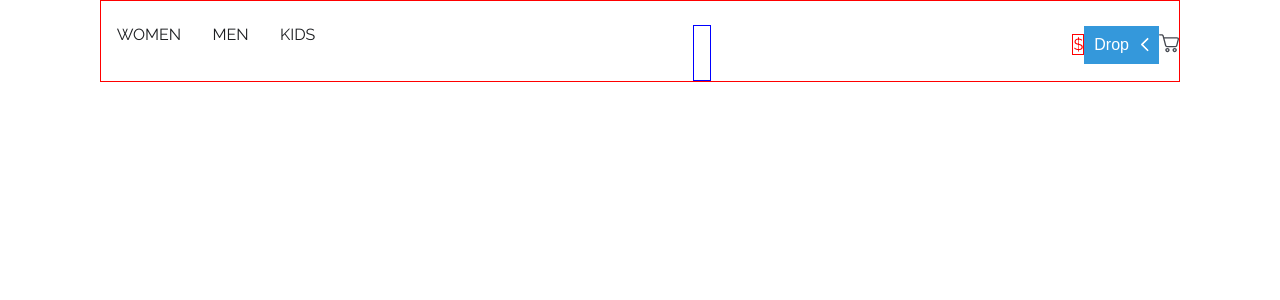
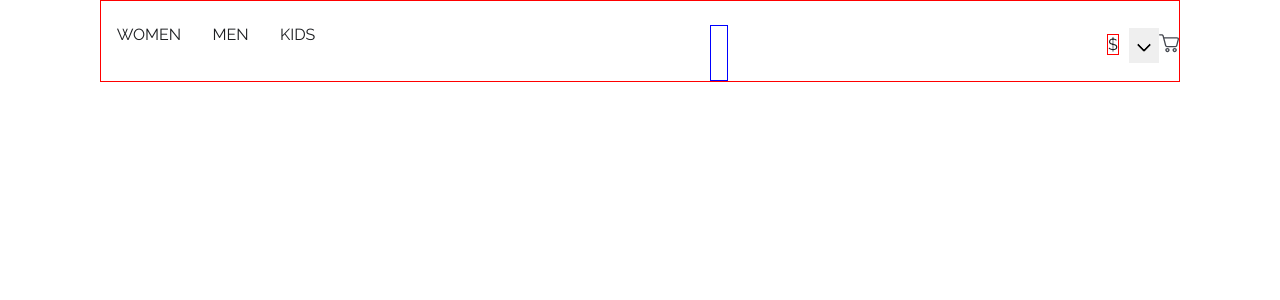
Before and after one commit to muhiddinjv/scandishop, a React (Create React App) app in the folder client/: page / in a window 1280 px wide. Shown: the top 300 px of the page. Built offline with nearby package versions, Linux system fonts and the light colour scheme; some icons are missing.

Commit message:
style: dropdown menu

```diff
--- a/client/src/components/Dropdown.js
+++ b/client/src/components/Dropdown.js
@@ -64,7 +64,7 @@ export default class Dropdown extends Component {
     return (
       <div className="dropdown">
         <label className="dropdown__label" htmlFor="dropdown" ref={this.dpdLabelRef}>$</label>
-        <button className="dropdown__btn" onClick={(e) =>this.showCurrencies(e.target.classList)} ref={this.dpdBtnRef}>Drop</button>
+        <button className="dropdown__btn" onClick={(e) =>this.showCurrencies(e.target.classList)} ref={this.dpdBtnRef}></button>
         <ul className="dropdown__content" ref={this.dpdContentRef}>
           {this.createDropdownList  ()}
         </ul>
--- a/client/src/media/sass/Dropdown.scss
+++ b/client/src/media/sass/Dropdown.scss
@@ -3,14 +3,17 @@
 .dropdown {
   position: relative;
   // display: inline-block;
+  color: $--c-text;
+  // color: $--c-black;
+
   &__label{
-    color: red;
-    border: 1px solid red;
+      border: 1px solid red;
+      margin-right: 1rem;
 
   }
 
   &__options{
-    background-color: #f1f1f1;
+    background-color: white;
     min-width: 10rem;
     &:hover{
       background-color: #ddd;
@@ -20,29 +23,25 @@
 
 
   &__btn {
-    background-color: #3498db;
-    color: white;
+    // background-color: #3498db;
     padding: 1rem;
-    font-size: 1.6rem;
     border: none;
     cursor: pointer;
 
     &:hover,
     &:focus {
-      background-color: #2980b9;
+      // background-color: #2980b9;
     }
 
     &:after {
       content: "";
       display: inline-block;
-      float: right;
-      margin-left: 1rem;
       width: 1rem;
       height: 1rem;
       border-bottom: 2px solid currentColor;
       border-left: 2px solid currentColor;
       border-bottom-left-radius: 2px;
-      transform: rotate(45deg) translate(50%, 0%);
+      transform: rotate(-45deg) translate(0%, 0%);
       transform-origin: center center;
       transition: transform ease-in-out 100ms;
     }
@@ -50,11 +49,12 @@
 
   &__content {
     display: none;
+    margin-top: 1rem;
     position: absolute;
-    background-color: #f1f1f1;
-    min-width: 160px;
-    overflow: auto;
-    box-shadow: 0px 8px 16px 0px rgba(0, 0, 0, 0.2);
+    width: 8rem;
+    overflow: hidden;
+    // box-shadow: 0px 8px 16px 0px rgba(0, 0, 0, 0.2);
+    box-shadow: 0 0 10px 1px rgba(0, 0, 0, 0.2);
     z-index: 1;
     &:hover{
       background-color: #ddd;
@@ -68,7 +68,8 @@
 }
 
 .arrow-down:after {
-  transform: rotate(-45deg) translate(0%, 0%);
+
+  transform: rotate(135deg) translate(0%, 0%);
 }
 
 .show {
```
